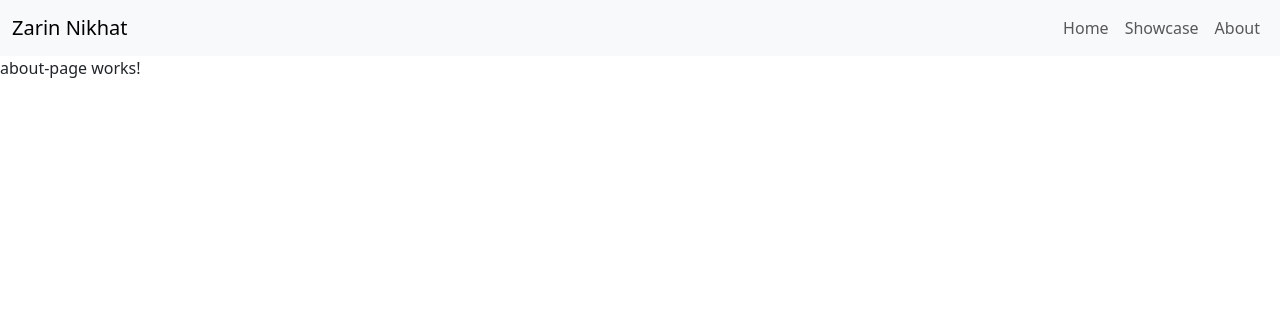
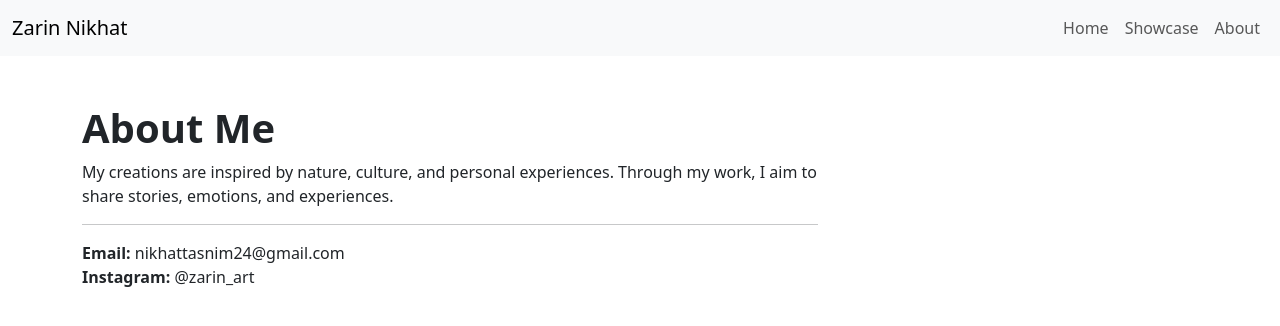
Before and after one commit to NihalArman/zarinnikhat.com, an Angular app in the folder zarin-nikhat/: page /about in a window 1280 px wide. Shown: the top 326 px of the page. Built offline with nearby package versions, Linux system fonts and the light colour scheme.

Commit message:
Add description to the about page

```diff
--- a/zarin-nikhat/src/app/about-page/about-page.html
+++ b/zarin-nikhat/src/app/about-page/about-page.html
@@ -1 +1,19 @@
-<p>about-page works!</p>
+<div class="container py-5">
+  <div class="row align-items-center">
+    <!-- Info -->
+    <div class="col-md-8">
+      <h1 class="fw-bold">About Me</h1>
+      <p>
+        My creations are inspired by nature, culture, and personal experiences.
+        Through my work, I aim to share stories, emotions, and experiences.
+      </p>
+
+      <hr />
+
+      <p>
+        <strong>Email:</strong> nikhattasnim24@gmail.com <br />
+        <strong>Instagram:</strong> @zarin_art
+      </p>
+    </div>
+  </div>
+</div>
```
